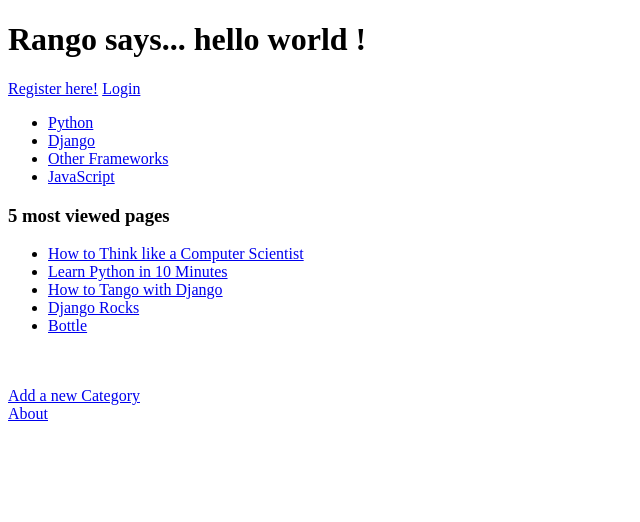
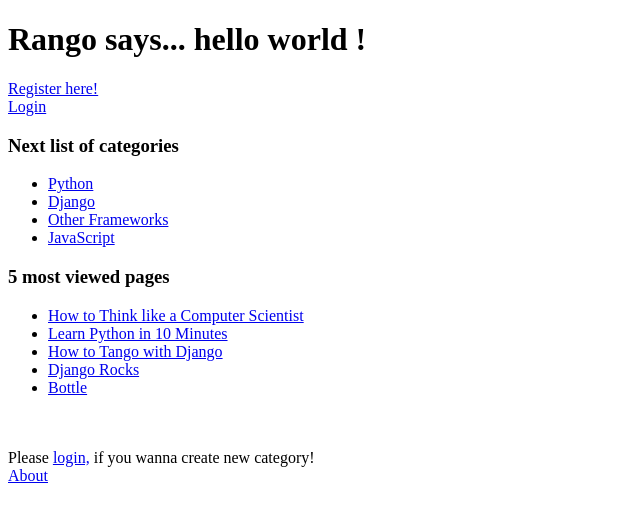
Before and after one commit to vsashyn/tango_with_django, a Django app: page /rango/ in a window 1280 px wide. Shown: the top 522 px of the page, without its empty margins (0-640 px from the left). Run offline with Django 3.2, Linux system fonts and the light colour scheme; data comes from the database, SQL or seed files in the repository; both versions use the stored data as it was after the commit; parts of the project's set-up code (start-up, migrations or seed data) failed here and were passed over.

Commit message:
Exercise 8 done with exercises\!

```diff
--- a/rango/views.py
+++ b/rango/views.py
@@ -66,7 +66,7 @@ def category(request, category_name_url):
 		return render_to_response('rango/category.html', context_dict, context)
 	return render_to_response('rango/category.html', context_dict, context)
 
-
+@login_required
 def add_category(request):
 	context = RequestContext(request)
 	if request.method == 'POST':
@@ -80,6 +80,7 @@ def add_category(request):
 		form = CategoryForm()
 	return render_to_response('rango/add_category.html', {'form': form}, context)
 
+@login_required
 def add_page(request, category_name_url):
 	context = RequestContext(request)
 	category_name = category_name_url.replace("_", " ")
@@ -135,7 +136,6 @@ def user_login(request):
 	if request.method == 'POST':
 		username = request.POST['username']
 		password = request.POST['password']
-
 		user = authenticate(username=username, password=password)
 		if user:
 			if user.is_active:
@@ -145,13 +145,16 @@ def user_login(request):
 				return HttpResponse("You Rango account is disabled.")
 		else:
 			print "Invalid login details: {0} {1}".format(username, password)
-			return HttpResponse("Invalid login details supplied.")
+			context_dict = {'err_login':username,'err_password':password}
+			return render_to_response('rango/login.html',context_dict,context)
+#			return HttpResponse("Invalid login details supplied. ")
 	else:
 		return render_to_response('rango/login.html',{},context)
 
 @login_required
 def restricted(request):
 	return HttpResponse("Science you are logged in, you can see this text !!")
+
 @login_required
 def user_logout(request):
 	logout(request)
--- a/tango_with_django_project/settings.py
+++ b/tango_with_django_project/settings.py
@@ -145,7 +145,7 @@ SESSION_SERIALIZER = 'django.contrib.sessions.serializers.JSONSerializer'
 # the site admins on every HTTP 500 error when DEBUG=False.
 # See http://docs.djangoproject.com/en/dev/topics/logging for
 # more details on how to customize your logging configuration.
-LOGGIN_URL = '/rango/login/'
+LOGIN_URL = '/rango/login/'
 LOGGING = {
     'version': 1,
     'disable_existing_loggers': False,
--- a/templates/rango/index.html
+++ b/templates/rango/index.html
@@ -4,18 +4,19 @@
 	<head>
 	<title>Rango</title>
 	</head>
-
 	<body>
-{% if user.is_authenticated %}
+	{% if user.is_authenticated %}
 		<h1>Rango says... hello {{ user.username }}</h1>
-		<a href="/rango/restricted/">Restricted page</a>
+<!--		<a href="/rango/restricted/">Restricted page</a>-->
 		<br/>
 		<a href="/rango/logout/">Logout</a>
-{% else %}
+	{% else %}
 		<h1>Rango says... hello world !</h1>
 		<a href="/rango/register">Register here!</a>
+		<br/>
 		<a href="/rango/login/">Login</a><br />
-{% endif %}
+	{% endif %}
+	<h3>Next list of categories</h3>
 	{%if categories%}
 <ul>
 		{% for category in categories %}
@@ -40,7 +41,11 @@
 <!--	 <strong>{{ boldmessage }} </strong><br />-->
 <br/>
 <br/>
+	{% if user.is_authenticated %}
 	<a href="/rango/add_category/">Add a new Category</a>
+	{% else %}
+	Please <a href="/rango/login/">login,</a> if you wanna create new category!
+	{% endif %}
 <br>
 	<a href="/rango/about/">About</a><br />
 	<br/>
```
Also changed, not shown: templates/rango/category.html (+7 -1 lines), templates/rango/login.html (+9 -1 lines), rango.db, 3 other files.
